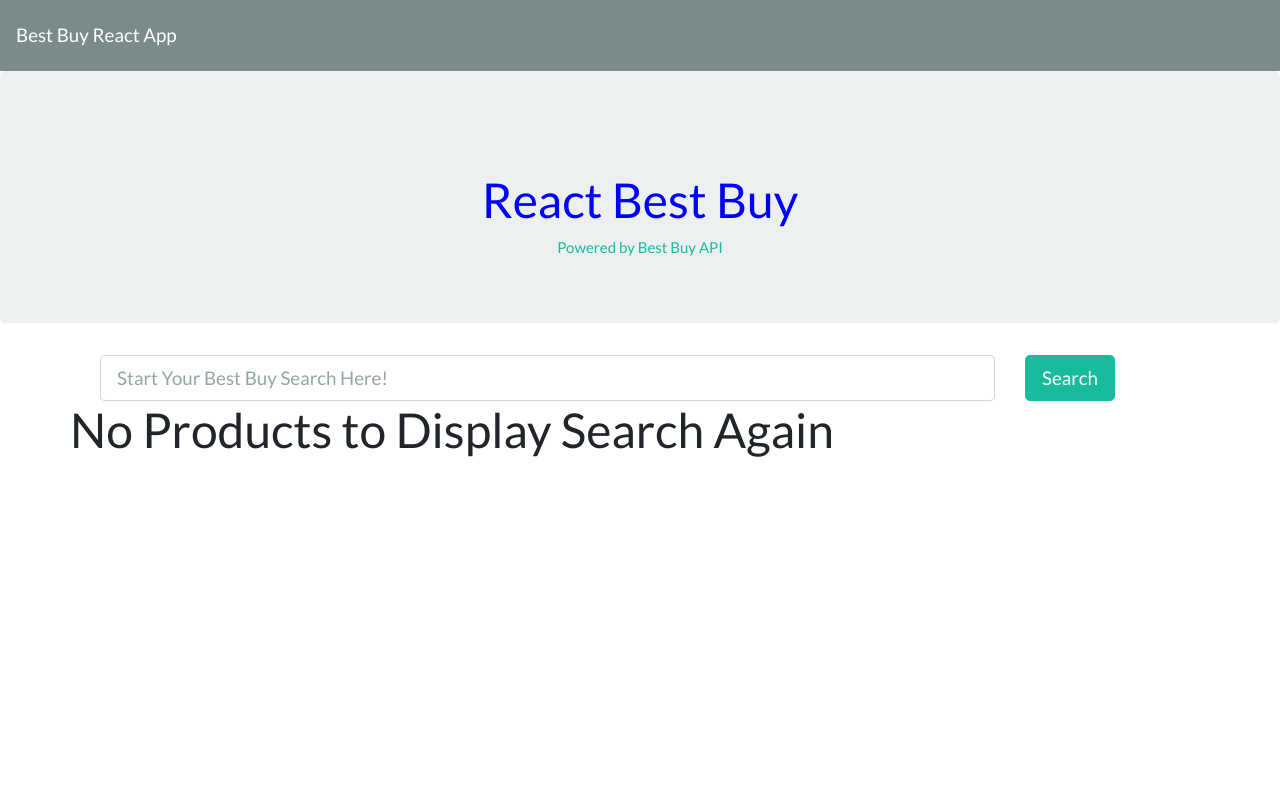
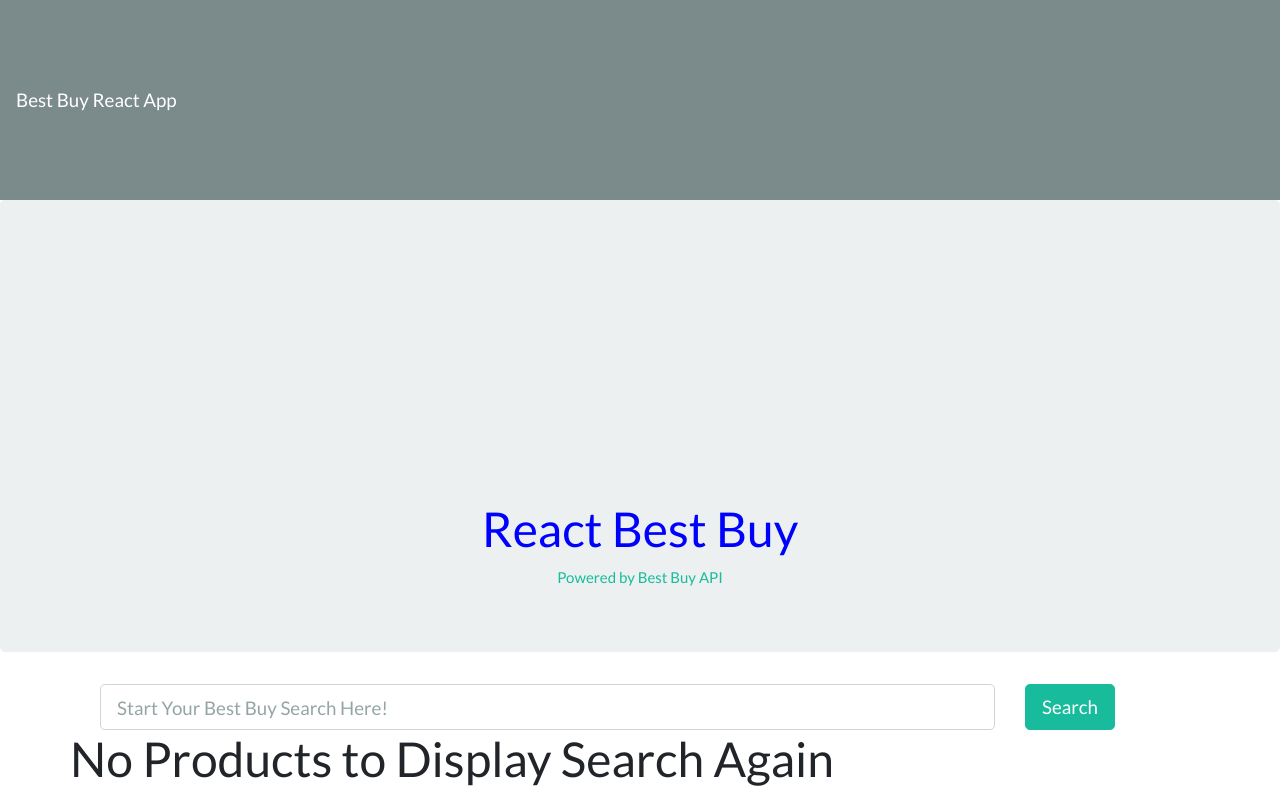
Before and after one commit to robocop369/Online_Market_Place, a React (Create React App) app in the folder client/: page / in a window 1280 px wide. Built offline with nearby package versions, Linux system fonts and the light colour scheme.

Commit message:
css files edits

```diff
--- a/client/src/components/Jumbotron/style.css
+++ b/client/src/components/Jumbotron/style.css
@@ -1,5 +1,5 @@
 .jumbotron {
   min-height: 200px;
-  padding-top: 100px;
+  padding-top: 300px;
   color: blue;
 }
--- a/client/src/components/Nav/style.css
+++ b/client/src/components/Nav/style.css
@@ -1,4 +1,5 @@
 nav.navbar {
   margin-bottom: 0;
+  min-height: 200px;
   color: blue;
   }
--- a/client/src/components/Thumbnail/style.css
+++ b/client/src/components/Thumbnail/style.css
@@ -2,7 +2,7 @@
   background-size: cover;
   background-repeat: no-repeat;
   background-position: center;
-  width: 100%;
-  padding-top: 100%;
+  width: 90%;
+  padding-top: 90%;
   color: blue;
 }
```
